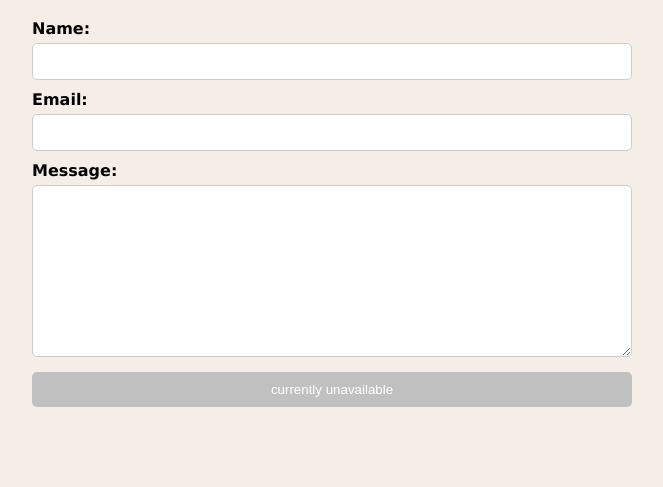
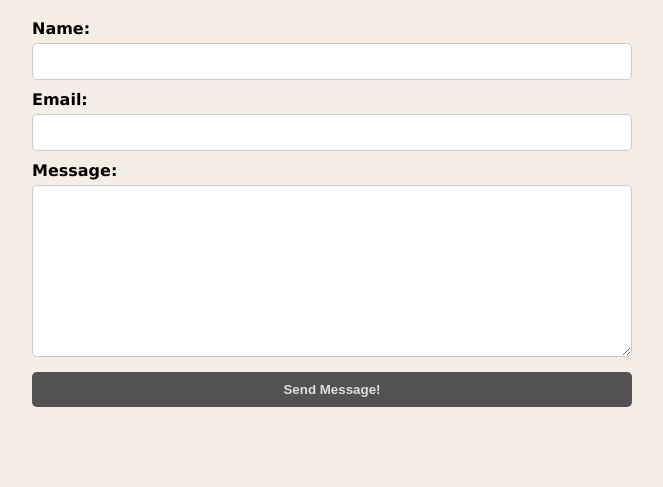
Before and after one commit to KnipTang/PortfolioSite, a PHP site: page / in a window 1280 px wide. Shown: the part 4137-4624 px from the top of the page, without its empty margins (308-971 px from the left). Run offline with PHP 8.4, Linux system fonts and the light colour scheme.

Commit message:
Re-enabled contact button

```diff
--- a/emailSubmit.js
+++ b/emailSubmit.js
@@ -16,7 +16,7 @@ document.addEventListener('DOMContentLoaded', () => {
             method: 'POST',
             body: formData
         })
-        .then(response => response.json())
+        .then(response => {let peck = response.json(); console.log(peck); return peck; })
         .then(data => {
             if (data.success) {
                 responseMessage.textContent = 'Message sent successfully!';
--- a/index.html
+++ b/index.html
@@ -199,9 +199,9 @@
             <label for="message">Message:</label>
             <textarea id="message" name="message" rows="10" required></textarea>
 
-            <button type="submit" data-debug-message="Stop trying to enable it you fack head, dead is dead :pp" disabled>currently unavailable</button>
+            <button type="submit" data-debug-message="Stop trying to enable it you fack head, dead is dead :pp">Send Message!</button>
           </form>
-          <!-- <div id="responseMessage"></div> -->
+          <div id="responseMessage"></div>
         </div>
       </div>
     </div>
--- a/style.css
+++ b/style.css
@@ -461,8 +461,9 @@ div.desc {
 .contact-form button {
   margin-top: 15px;
   padding: 10px 20px;
-  background-color: #C0C0C0;;
-  color: #fff;
+  background-color: #535151;;
+  color: #dfdfdf;
+  font-weight: bold;
   border: none;
   border-radius: 5px;
   cursor: pointer;
```
Also changed, not shown: send_email.php (+3 -7 lines).
